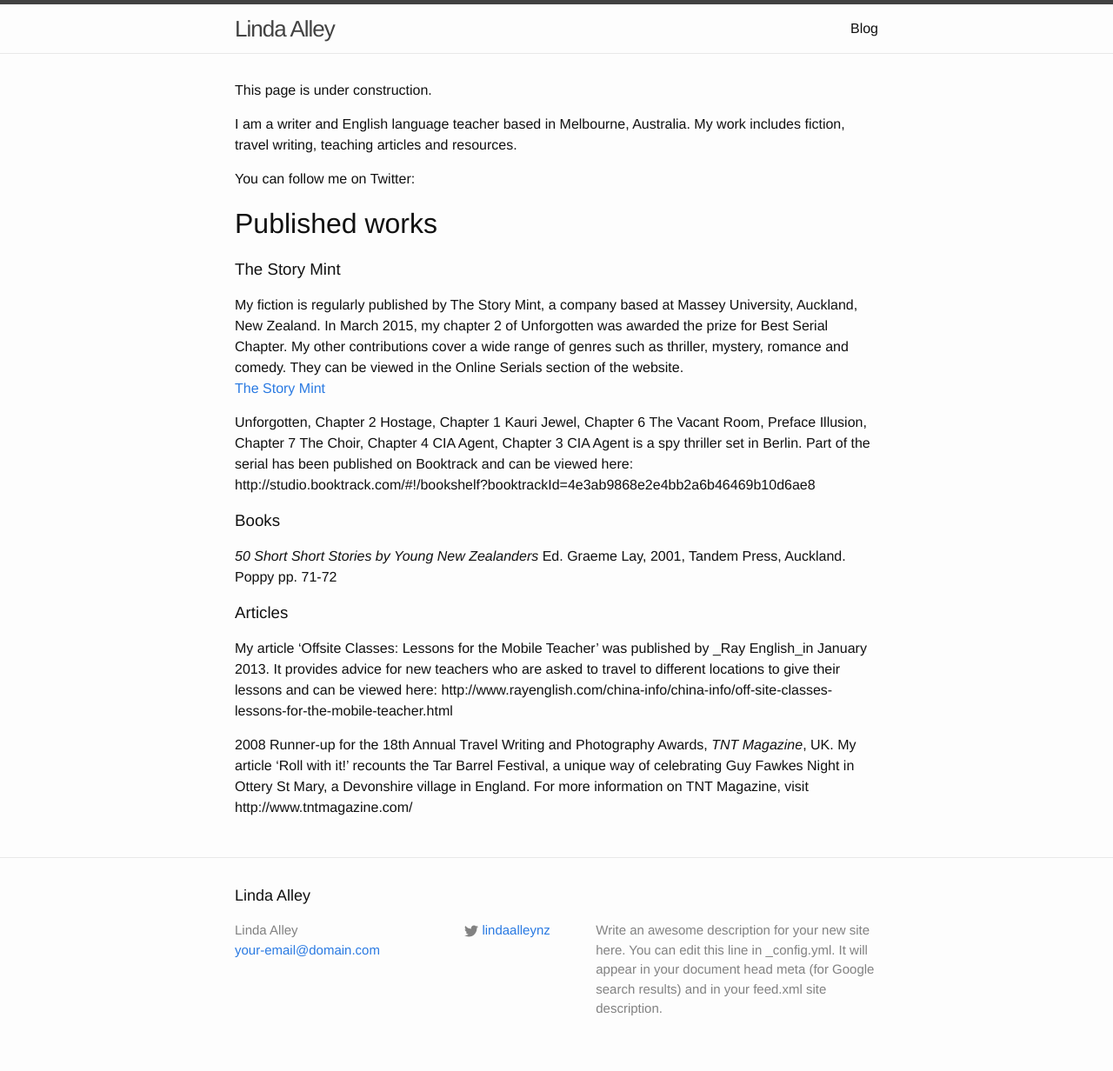
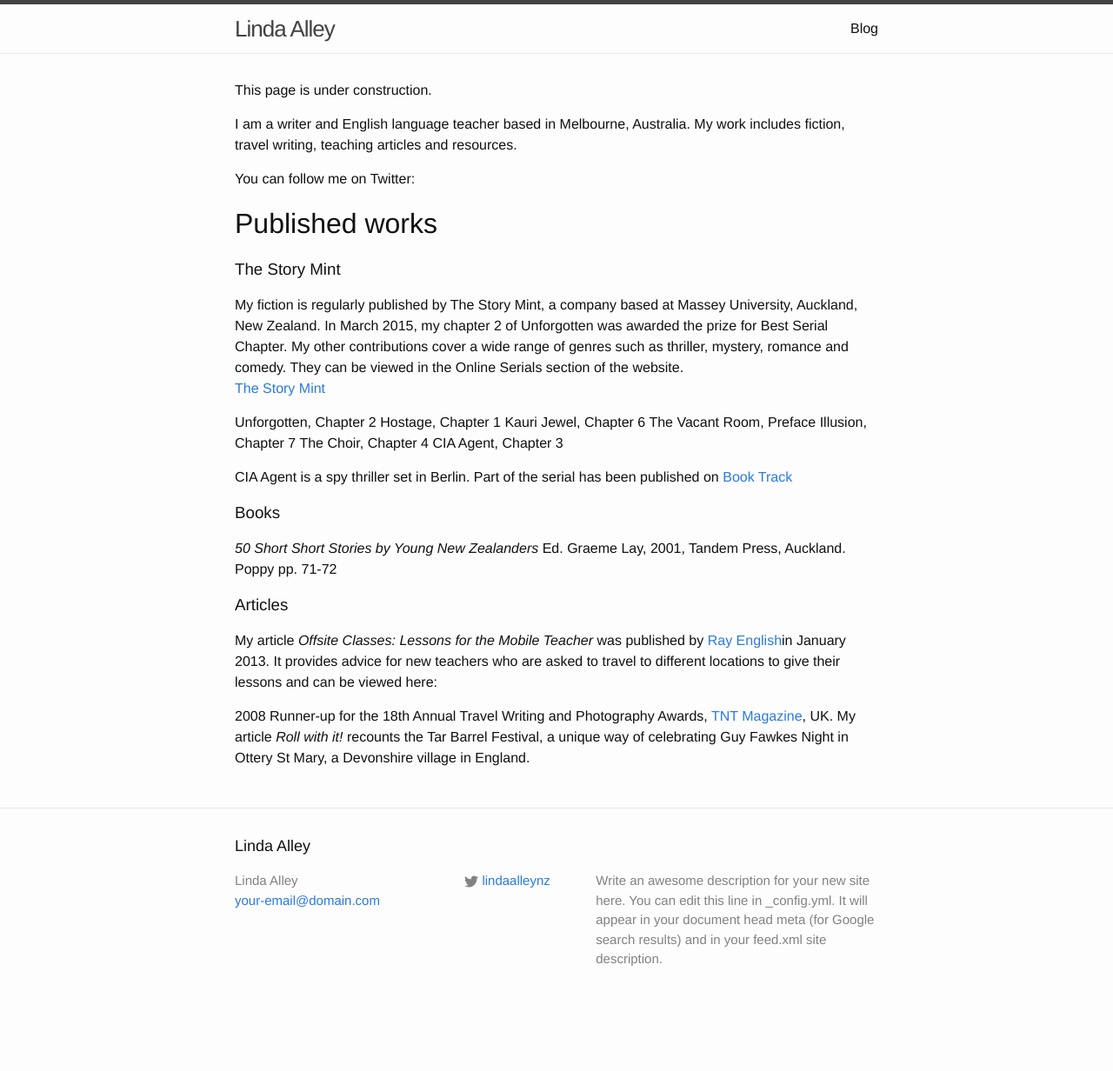
Before and after one commit to lindaalley/lindaalley.github.io, a Jekyll site: the page built from index.md, in a window 1280 px wide. Shown: the whole page at 87% size. Built offline with Jekyll 4.4.1, drawn with Linux system fonts in a browser that asks for light colours; after the commit the page ends 1175 px from its top, so only the background shows below that.

Commit message:
Updated index.md

```diff
--- a/index.md
+++ b/index.md
@@ -26,7 +26,9 @@
 Illusion, Chapter 7
 The Choir, Chapter 4
 CIA Agent, Chapter 3
-CIA Agent is a spy thriller set in Berlin. Part of the serial has been published on Booktrack and can be viewed here: http://studio.booktrack.com/#!/bookshelf?booktrackId=4e3ab9868e2e4bb2a6b46469b10d6ae8
+
+CIA Agent is a spy thriller set in Berlin. Part of the serial has been published on [Book Track](http://studio.booktrack.com/#!/bookshelf?booktrackId=4e3ab9868e2e4bb2a6b46469b10d6ae8)
+
 
 ### Books
 
@@ -35,9 +37,8 @@
 
 ### Articles
 
-My article 'Offsite Classes: Lessons for the Mobile Teacher' was published by _Ray English_in January 2013. It provides advice for new teachers who are asked to travel to different locations to give their lessons and can be viewed here:
-http://www.rayenglish.com/china-info/china-info/off-site-classes-lessons-for-the-mobile-teacher.html
+My article _Offsite Classes: Lessons for the Mobile Teacher_ was published by [Ray English](http://www.rayenglish.com/china-info/china-info/off-site-classes-lessons-for-the-mobile-teacher.html)in January 2013. It provides advice for new teachers who are asked to travel to different locations to give their lessons and can be viewed here:
 
-2008 Runner-up for the 18th Annual Travel Writing and Photography Awards, _TNT Magazine_, UK.
-My article ‘Roll with it!’ recounts the Tar Barrel Festival, a unique way of celebrating Guy Fawkes Night in Ottery St Mary, a Devonshire village in England.
-For more information on TNT Magazine, visit http://www.tntmagazine.com/
+
+2008 Runner-up for the 18th Annual Travel Writing and Photography Awards,  [TNT Magazine](http://www.tntmagazine.com/), UK.
+My article _Roll with it!_ recounts the Tar Barrel Festival, a unique way of celebrating Guy Fawkes Night in Ottery St Mary, a Devonshire village in England.
```
